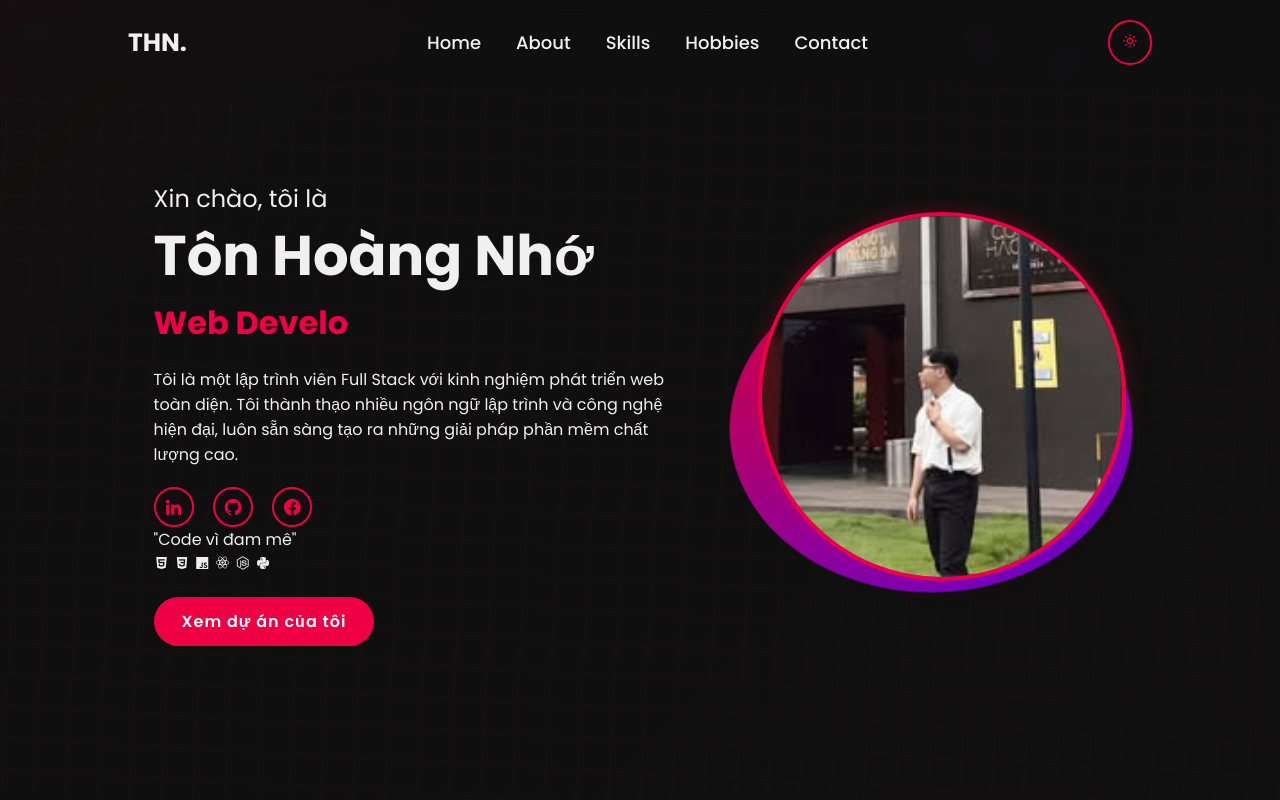
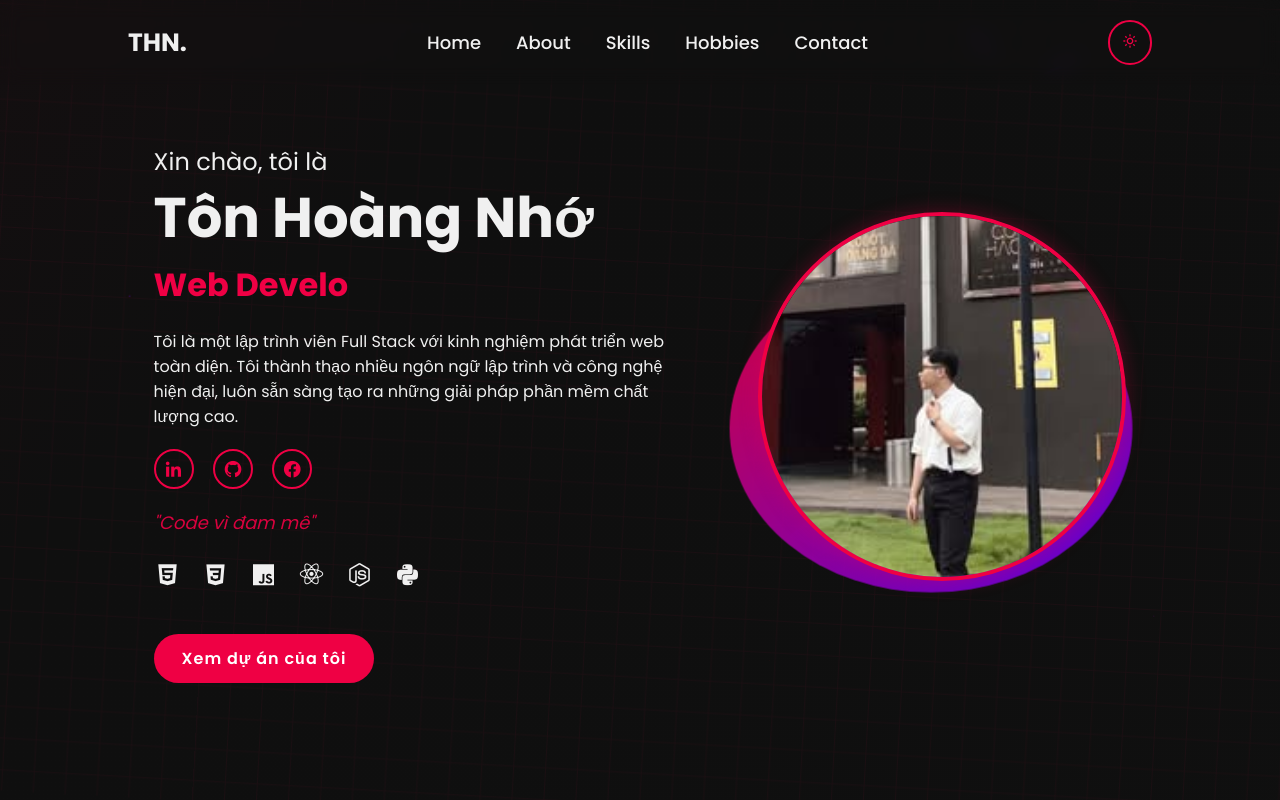
Before and after one commit to nhoton04/myprofile, a plain HTML site: page index.html in a window 1280 px wide. Shown: the top 800 px of the page. Drawn offline with nearby package versions, Linux system fonts and the light colour scheme.

Commit message:
Add files via upload

```diff
--- a/style.css
+++ b/style.css
@@ -359,6 +359,31 @@ body {
 .detail p {
     font-size: 16px;
     margin: 20px 0;
+}
+
+.quote {
+    font-size: 18px;
+    font-style: italic;
+    color: var(--primary-color);
+    margin: 20px 0;
+    opacity: 0.9;
+}
+
+.tech-stack {
+    display: flex;
+    gap: 20px;
+    margin: 25px 0;
+}
+
+.tech-stack i {
+    font-size: 28px;
+    color: var(--text-color);
+    transition: all 0.3s ease;
+}
+
+.tech-stack i:hover {
+    color: var(--primary-color);
+    transform: translateY(-5px);
 }
 
 .social a {
```
Also changed, not shown: script.js (line endings or trailing spaces).
